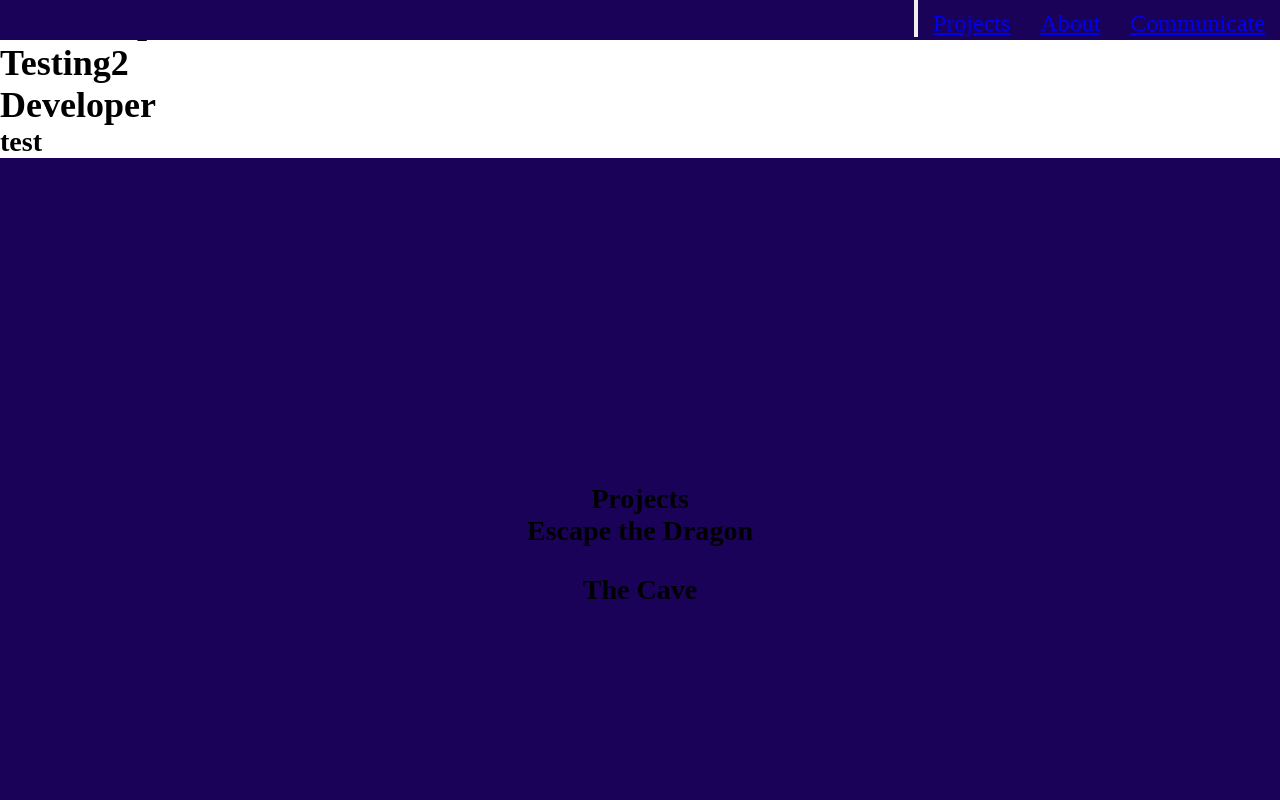
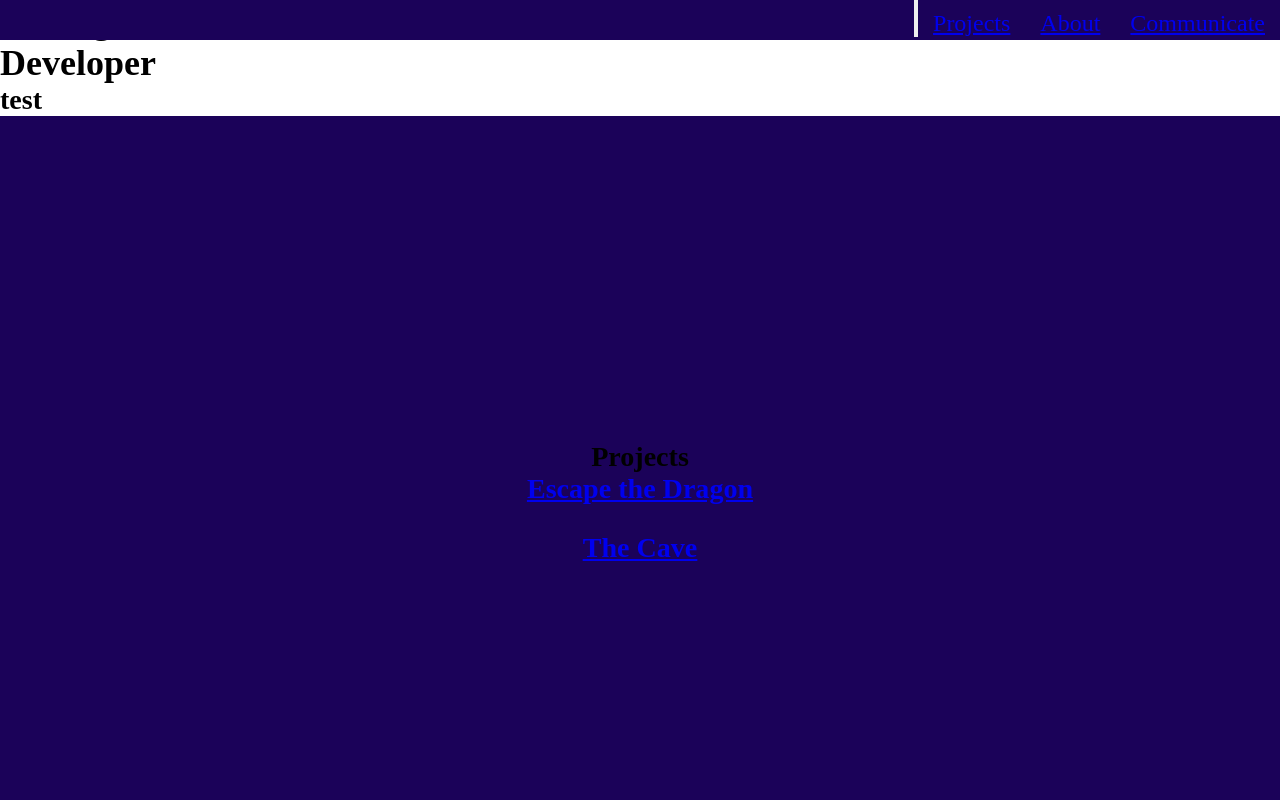
Before and after one commit to CrescentKaz/landing-page, a plain HTML site: page index.html in a window 1280 px wide. Shown: the top 800 px of the page. Drawn offline with Linux system fonts and the light colour scheme.

Commit message:
Update index.html
Put the h3 tags for the projects inside the anchor tags.

```diff
--- a/index.html
+++ b/index.html
@@ -20,7 +20,7 @@
         <main>
             <section>
                 <div id="title_section">
-                    <h1>Hidden space~</h1>
+                    <h1>  </h1>
                     <h1>Testing2</h1>
                     <h2>Developer</h2>
                     <h3>test</h3>
@@ -30,12 +30,16 @@
                 <div id="projects">
                     <h3>Projects</h3>
                     <div class="project1">
-                        <h3 class="project-title">Escape the Dragon</h3>
-                        <a href="https://crescentkaz.github.io/escape-the-dragon/"><img href=""></a>
+                        <a href="https://crescentkaz.github.io/escape-the-dragon/">
+                            <h3 class="project-title">Escape the Dragon</h3>
+                            <img href="">
+                        </a>
                     </div>
                     <div class="project2">
-                        <h3 class="project-title">The Cave</h3>
-                        <a href="https://crescentkaz.github.io/the-cave/"><img href=""></a>
+                        <a href="https://crescentkaz.github.io/the-cave/">
+                            <h3 class="project-title">The Cave</h3>
+                            <img href="">
+                        </a>
                     </div>
                 </div>
             </section>
```
